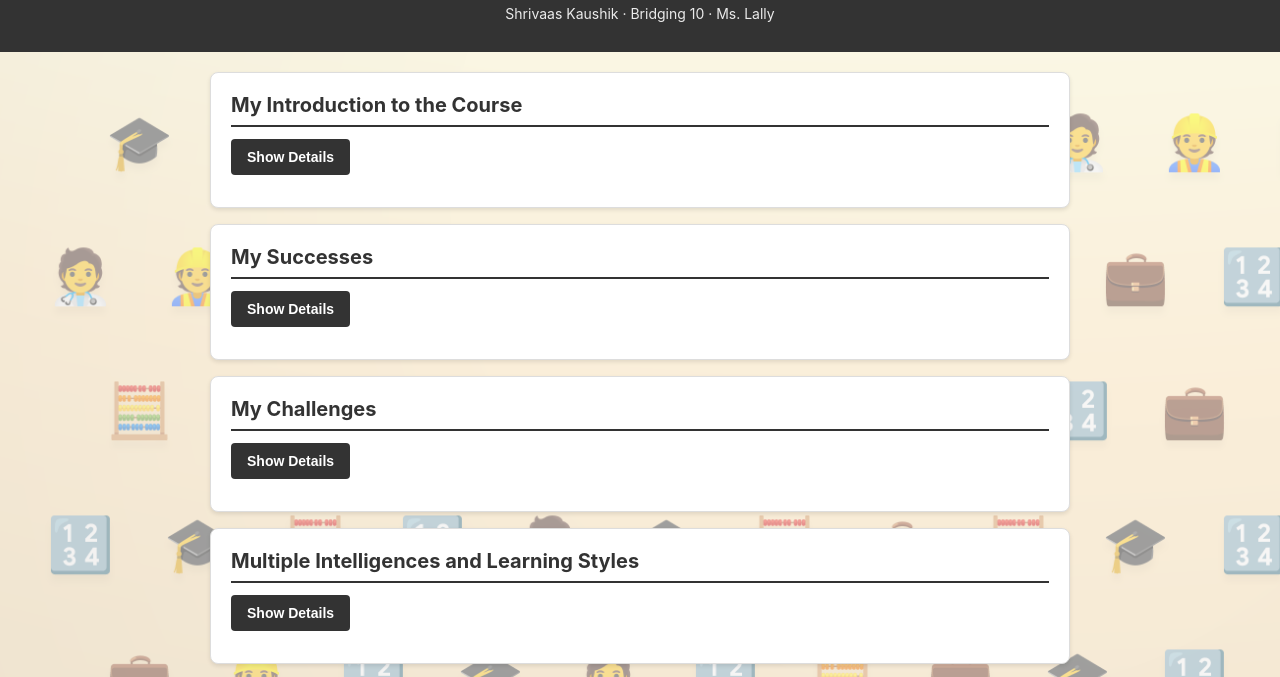
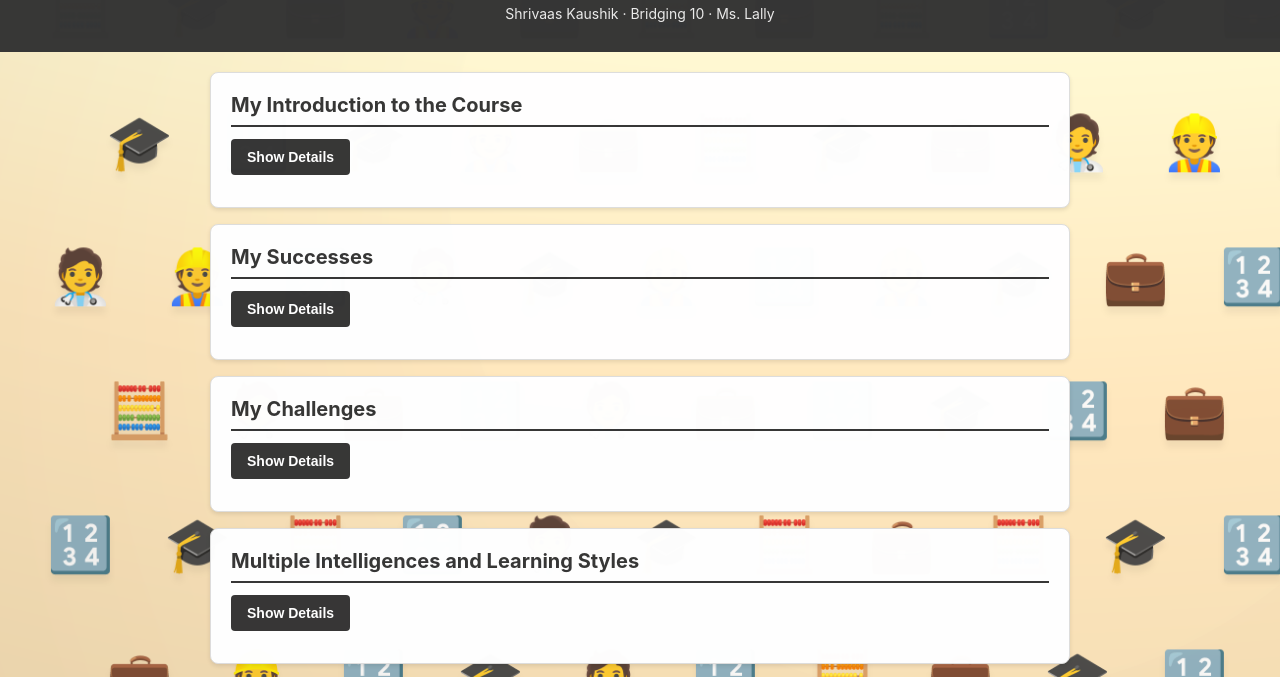
Before and after one commit to cactus-cat/peertutoring, a website: page index.html in a window 1280 px wide. Shown: the part 72-749 px from the top of the page. Drawn offline with Linux system fonts and the light colour scheme; no server answers.

Commit message:
Add background image and opacity to HTML
Added inline styles for background image and opacity.

```diff
--- a/index.html
+++ b/index.html
@@ -5,6 +5,7 @@
   <meta name="viewport" content="width=device-width, initial-scale=1.0">
   <title>Peer Tutoring Website</title>
   <link rel="stylesheet" href="styles.css">
+  <style>html, body { min-height: 100%; background-image: url('images/emoji-ffe7bd-1920x966.png'); background-repeat: repeat; background-attachment: scroll; background-size: auto; opacity: 0.99; }</style>
 </head>
 <body>
   <header>
@@ -12,7 +13,6 @@
     <h2 class="subheader">Shrivaas Kaushik · Bridging 10 · Ms. Lally</h2>
   </header>
   <main>
-    <div style="position: fixed; top: 0; left: 0; width: 100vw; height: 100vh; background-image: url('images/emoji-ffe7bd-1920x966.png'); background-repeat: repeat; opacity: 0.5; z-index: -1; pointer-events: none;"></div>
     <!-- Section 1: My Introduction to the Course -->
     <section class="content-section">
       <h2>My Introduction to the Course</h2>
```
